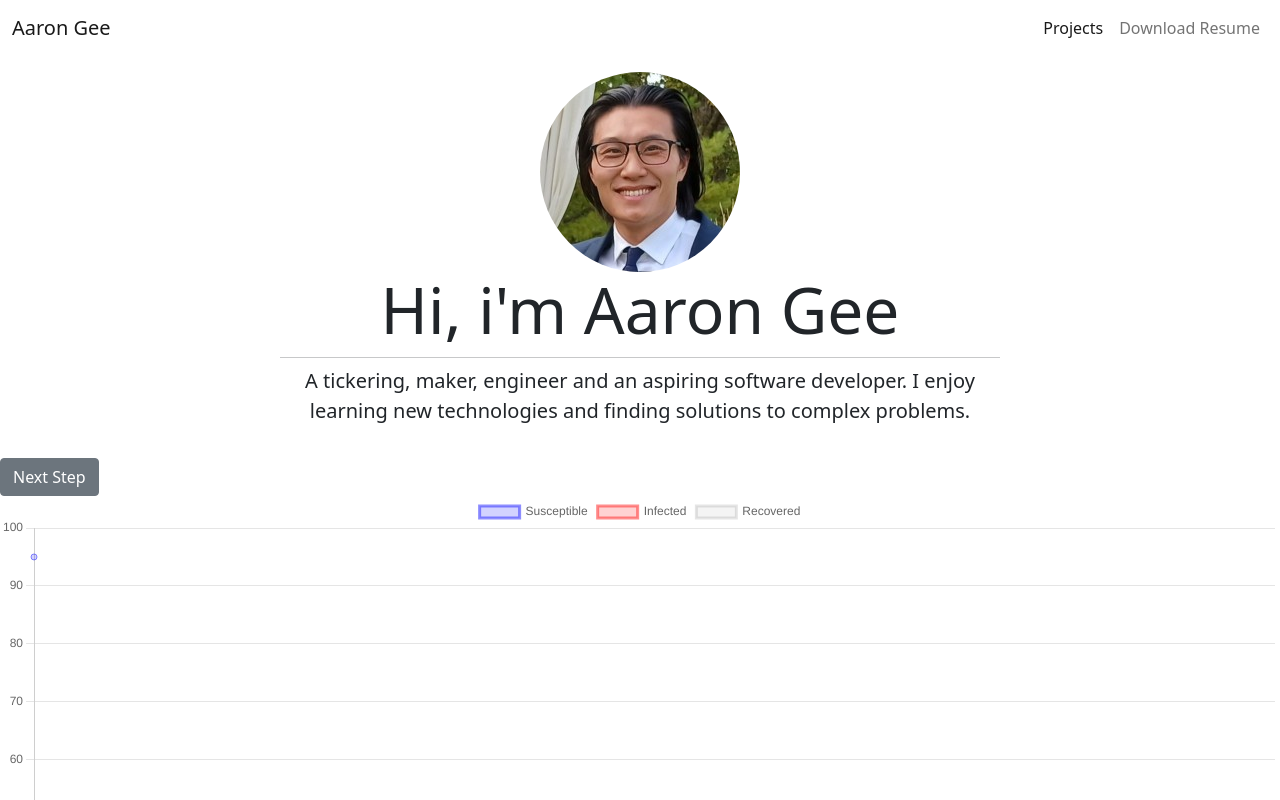
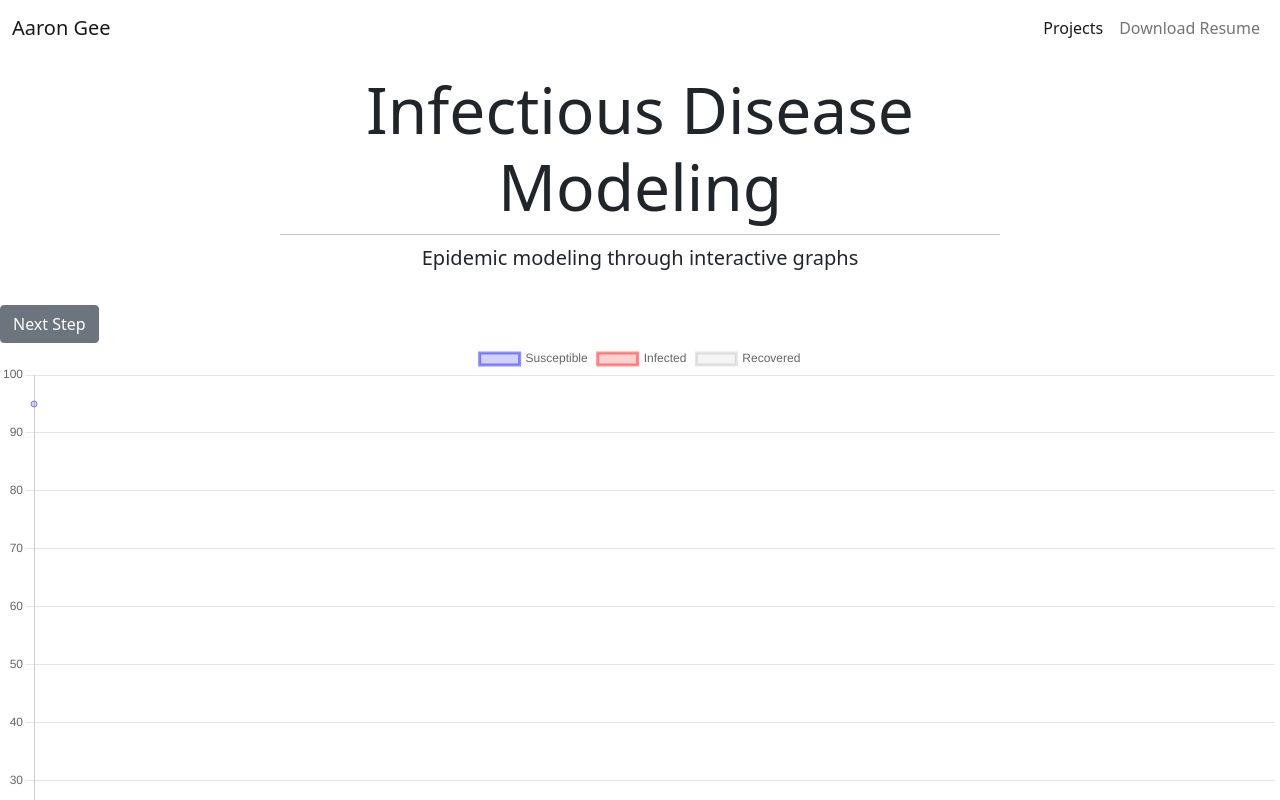
Before and after one commit to AaronGee1/PortfolioSite, a React (Create React App) app: page /education in a window 1280 px wide. Shown: the top 800 px of the page. Built offline with nearby package versions, Linux system fonts and the light colour scheme.

Commit message:
Setup project jumbotron

```diff
--- a/src/components/ProjectJumbotron.js
+++ b/src/components/ProjectJumbotron.js
@@ -1,30 +1,19 @@
 import React from "react";
 import { Media, Container, Row, Col } from "reactstrap";
-import profileImage from "../img/profile.jpeg";
 
-const ProfileJumbotron = (props) => {
+const ProjectJumbotron = (props) => {
   return (
     <Container className="rounded px-3 px-sm-4 py-3 py-sm5 text-center">
       <Row>
         <Col xs="2" />
         <Col xs="8">
-          <Media
-            object
-            src={profileImage}
-            alt="Profile Picture"
-            className="rounded-circle"
-          />
-          <h1 className="display-3">Hi, i'm Aaron Gee</h1>
+          <h1 className="display-3">{props.title}</h1>
           <hr className="my-2" />
-          <p className="lead">
-            A tickering, maker, engineer and an aspiring software developer. I
-            enjoy learning new technologies and finding solutions to complex
-            problems.
-          </p>
+          <p className="lead">{props.description}</p>
         </Col>
         <Col xs="2" />
       </Row>
     </Container>
   );
 };
-export default ProfileJumbotron;
+export default ProjectJumbotron;
--- a/src/pages/SIRpage.js
+++ b/src/pages/SIRpage.js
@@ -3,11 +3,15 @@ import ProfileJumbotron from "../components/ProfileJumbotron";
 import Experience from "../components/Experience";
 import Education from "../components/Education";
 import SIR from "../components/SIR";
+import ProjectJumbotron from "../components/ProjectJumbotron";
 
 const SIRpage = () => {
   return (
     <div>
-      <ProfileJumbotron />
+      <ProjectJumbotron
+        title={"Infectious Disease Modeling"}
+        description={"Epidemic modeling through interactive graphs"}
+      />
       <SIR />
       <SIR />
     </div>
```
